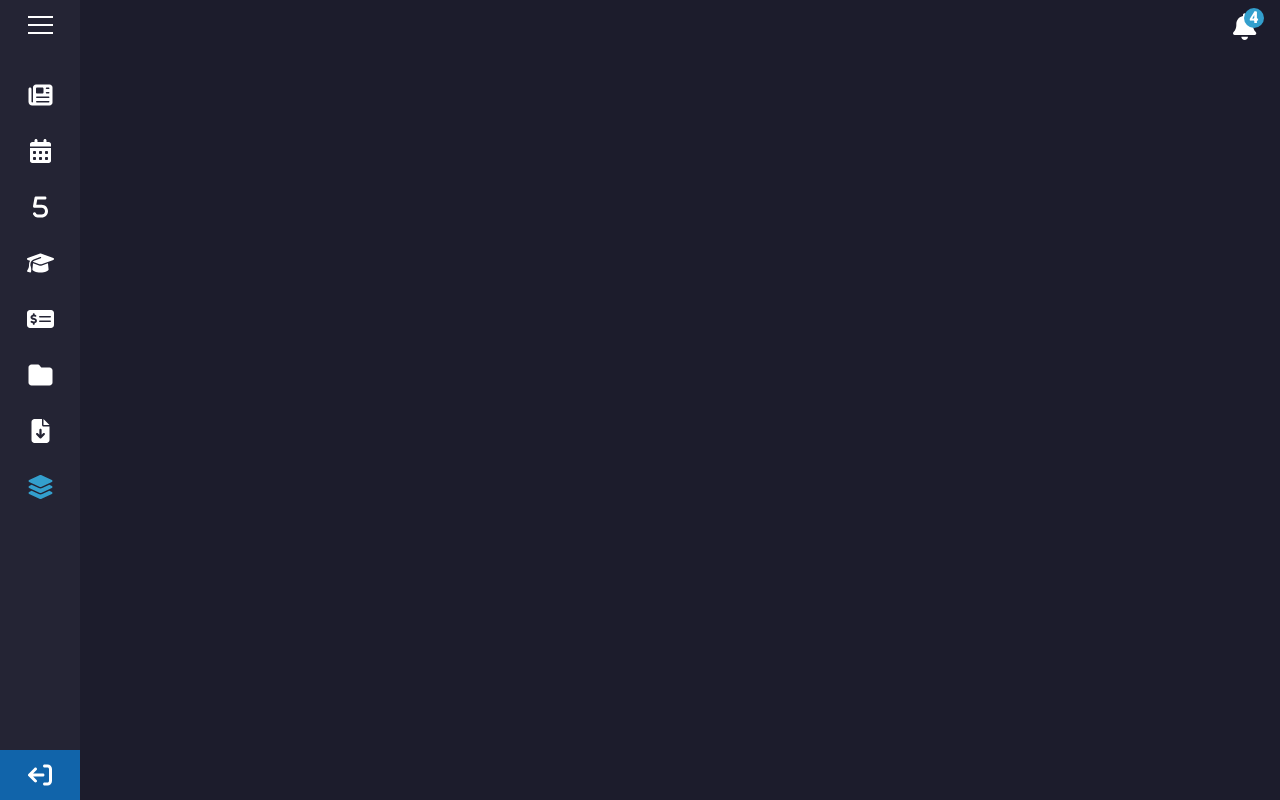
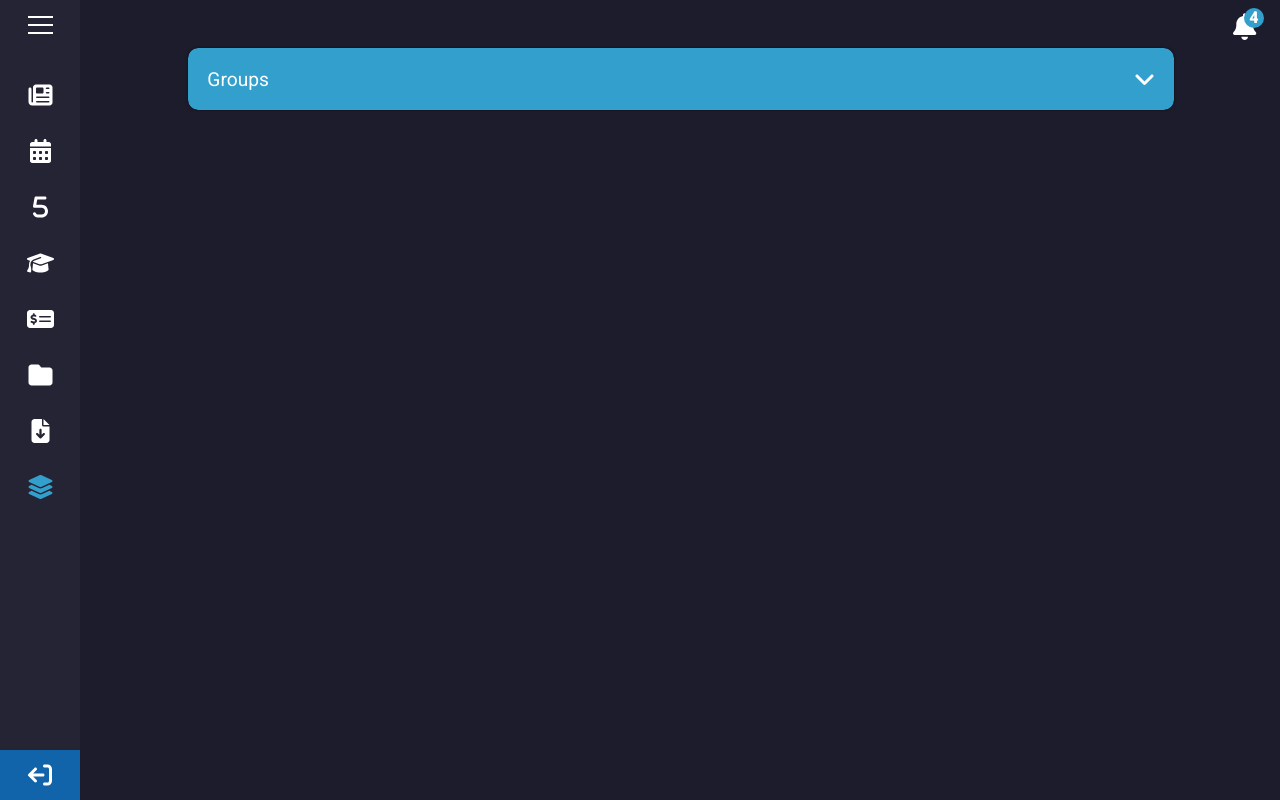
Before and after one commit to LeCarteloo/VirtualUniversity, a React (Create React App) app: page /home/groups in a window 1280 px wide. Built offline with nearby package versions, Linux system fonts and the light colour scheme.

Commit message:
Notification hover, removed extra stylesheet, Groups components
Added shine hover to notification item, removed payment SCSS file, Renamed PaymentGroup to GroupTable and added Group component

```diff
--- a/src/components/payments/PaymentGroup.js
+++ b/src/components/GroupTable.js
@@ -1,18 +1,16 @@
-import Table from "../Table";
+import Table from "./Table";
+import "../styles/groupTable.scss";
 
 import { FontAwesomeIcon } from "@fortawesome/react-fontawesome";
-import { faAngleDown, faAngleUp } from "@fortawesome/free-solid-svg-icons";
+import { faAngleDown } from "@fortawesome/free-solid-svg-icons";
 import { useState } from "react";
 
-const PaymentGroup = ({ title, icon, object }) => {
+const GroupTable = ({ title, icon, object }) => {
   const [collapse, setCollapse] = useState(false);
 
   return (
-    <div
-      className={`payment-group ${collapse && "open"}`}
-      onClick={() => setCollapse(!collapse)}
-    >
-      <div className="header">
+    <div className={`table-group ${collapse && "open"}`}>
+      <div className="header" onClick={() => setCollapse(!collapse)}>
         <span> {title} </span>
         <div className="icon-group">
           {icon && (
@@ -23,7 +21,7 @@ const PaymentGroup = ({ title, icon, object }) => {
             />
           )}
           <FontAwesomeIcon
-            className="payment-accor"
+            className="group-accor"
             icon={faAngleDown}
             size="lg"
           />
@@ -40,4 +38,4 @@ const PaymentGroup = ({ title, icon, object }) => {
   );
 };
 
-export default PaymentGroup;
+export default GroupTable;
--- a/src/components/Home.js
+++ b/src/components/Home.js
@@ -9,6 +9,7 @@ import Payments from "./payments/Payments";
 import Calendar from "./calendar/Calendar";
 import Notifications from "./notifications/Notifications";
 import Files from "./files/Files";
+import Groups from "./groups/Groups";
 
 const Home = () => {
   const notifs = [
@@ -46,6 +47,7 @@ const Home = () => {
           <Route path="payments" exact element={<Payments />} />
           <Route path="calendar" exact element={<Calendar />} />
           <Route path="files" exact element={<Files />} />
+          <Route path="groups" exact element={<Groups />} />
         </Routes>
       </section>
     </section>
--- a/src/components/files/File.js
+++ b/src/components/files/File.js
@@ -8,7 +8,9 @@ import {
 } from "@fortawesome/free-solid-svg-icons";
 
 const File = ({ title, file }) => {
-  // Later after clicking on file download will begin
+  //TODO: Later after clicking on file download will begin
+
+  // Choosing the right icon for file extension
   let icon;
   switch (file.split(".").pop()) {
     case "pdf":
--- /dev/null
+++ b/src/components/groups/Groups.js
@@ -0,0 +1,26 @@
+import GroupTable from "../GroupTable";
+
+const Groups = () => {
+  const charges = {
+    headers: ["Group name", "Type", "University teacher"],
+    rows: [
+      ["Group A", "Exercises", "prof. John Doe"],
+      ["Group B", "Exercises", "prof. John Doe"],
+      ["English A", "Exercises", "prof. John Doe"],
+      ["English B", "Exercises", "prof. John Doe"],
+      ["SO A", "Laboratory", "prof. John Doe"],
+      ["SO B", "Laboratory", "prof. John Doe"],
+    ],
+  };
+
+  return (
+    <section
+      className="groups-section"
+      style={{ display: "flex", justifyContent: "center" }}
+    >
+      <GroupTable title={"Groups"} object={charges} />
+    </section>
+  );
+};
+
+export default Groups;
--- a/src/components/payments/Payments.js
+++ b/src/components/payments/Payments.js
@@ -1,5 +1,4 @@
-import "../../styles/payments.scss";
-import PaymentGroup from "./PaymentGroup";
+import GroupTable from "../GroupTable";
 
 import { faInfoCircle, faPlusCircle } from "@fortawesome/free-solid-svg-icons";
 
@@ -26,14 +25,17 @@ const Payments = () => {
   };
 
   return (
-    <section className="payments-section">
-      <PaymentGroup title="University information" object={info} />
-      <PaymentGroup
+    <section
+      className="payments-section"
+      style={{ display: "flex", alignItems: "center", flexDirection: "column" }}
+    >
+      <GroupTable title="University information" object={info} />
+      <GroupTable
         title="Your bank accounts"
         icon={faPlusCircle}
         object={account}
       />
-      <PaymentGroup title="Your charges" icon={faInfoCircle} object={charges} />
+      <GroupTable title="Your charges" icon={faInfoCircle} object={charges} />
     </section>
   );
 };
--- a/src/styles/payments.scss
+++ b/src/styles/groupTable.scss
@@ -1,13 +1,7 @@
 @use "./global" as global;
 @use "./animation" as animation;
 
-.payments-section {
-  display: flex;
-  align-items: center;
-  flex-direction: column;
-}
-
-.payment-group {
+.table-group {
   position: relative;
   margin-bottom: 2em;
   width: 85%;
@@ -32,7 +26,7 @@
     .icon-group {
       display: flex;
     }
-    .payment-accor {
+    .group-accor {
       display: block;
       transition: 0.5s;
       transform: rotate(0);
@@ -52,7 +46,7 @@
     .header {
       border-bottom-left-radius: 0;
       border-bottom-right-radius: 0;
-      .payment-accor {
+      .group-accor {
         transform: rotate(540deg);
       }
     }
--- a/src/styles/notifications.scss
+++ b/src/styles/notifications.scss
@@ -1,4 +1,5 @@
 @use "./global";
+@use "./animation" as animation;
 
 .notifications {
   position: absolute;
@@ -94,6 +95,9 @@
       padding: 1em;
       display: flex;
       border-bottom: 1px solid global.$font;
+
+      @include animation.shine();
+
       cursor: pointer;
       .notification-text {
         margin-left: 1em;
--- a/src/styles/table.scss
+++ b/src/styles/table.scss
@@ -1,5 +1,6 @@
 @use "./global" as global;
 table {
+  table-layout: fixed;
   padding: 0.5em;
   width: 100%;
   background-color: global.$fourth;
@@ -13,7 +14,6 @@ table {
     text-align: center;
   }
   @media (max-width: 756px) {
-    table-layout: fixed;
     tbody {
       display: flex;
       flex-direction: row;
```
